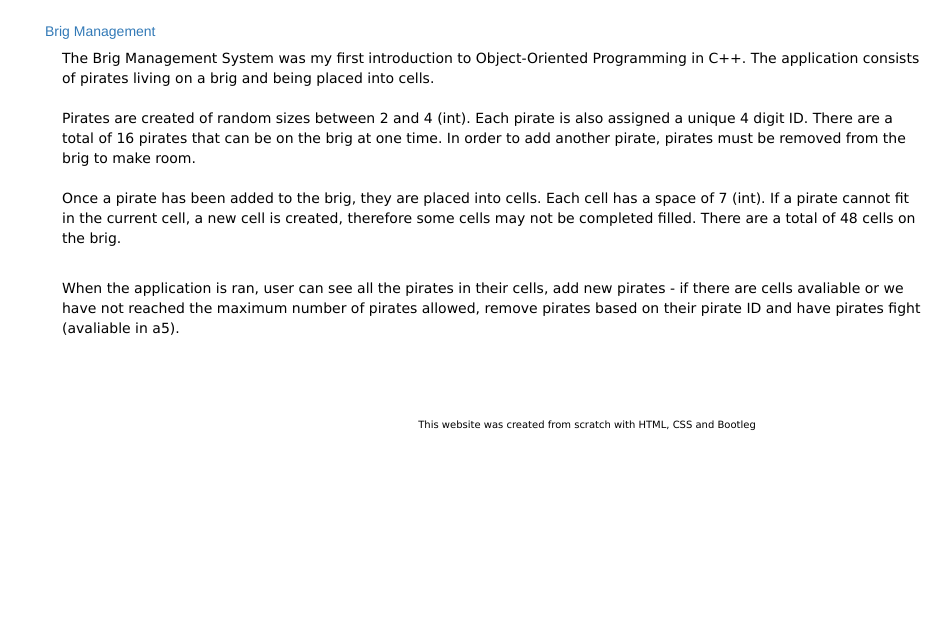
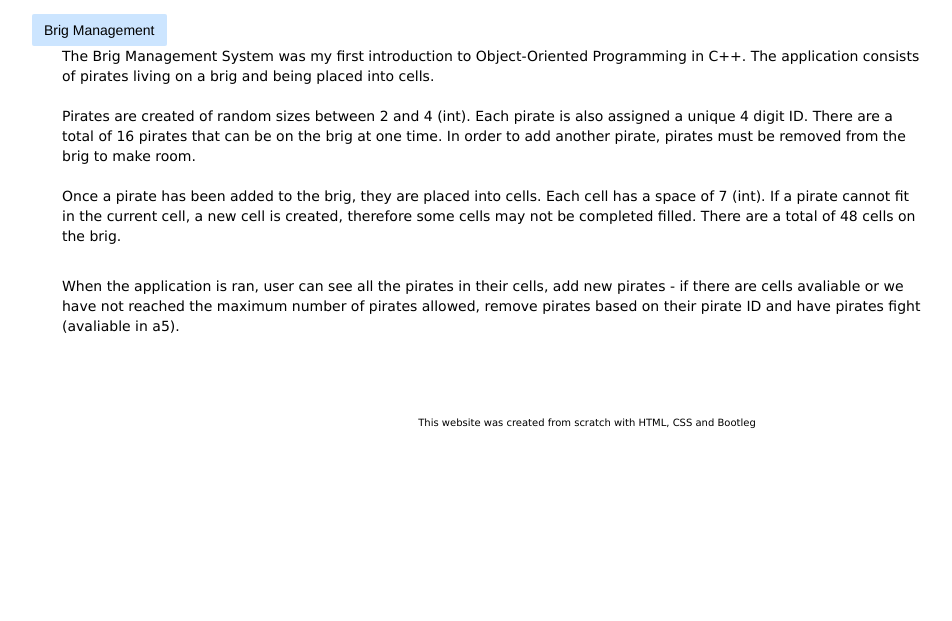
Before and after one commit to kmbbeltran/kmbbeltran.github.io, a plain HTML site: page brigmanagement.html in a window 1280 px wide. Shown: the part 179-800 px from the top of the page, without its empty margins (53-1005 px from the left). Drawn offline with nearby package versions, Linux system fonts and the light colour scheme.

Commit message:
Update brigmanagement.html

```diff
--- a/brigmanagement.html
+++ b/brigmanagement.html
@@ -23,7 +23,7 @@
       <section class="container">
         <div class="row">
           <figure class="col-sm-10">
-             <a class="btn btn-grocery" href="https://github.com/kmbbeltran/Brig-Management-System-" role="button">Brig Management</a>
+             <a class="btn btn-brig" href="https://github.com/kmbbeltran/Brig-Management-System-" role="button">Brig Management</a>
               <div class="description">
                 <p>The Brig Management System was my first introduction to Object-Oriented Programming in C++. The application consists of pirates living on
                 a brig and being placed into cells. <br><br>
```
